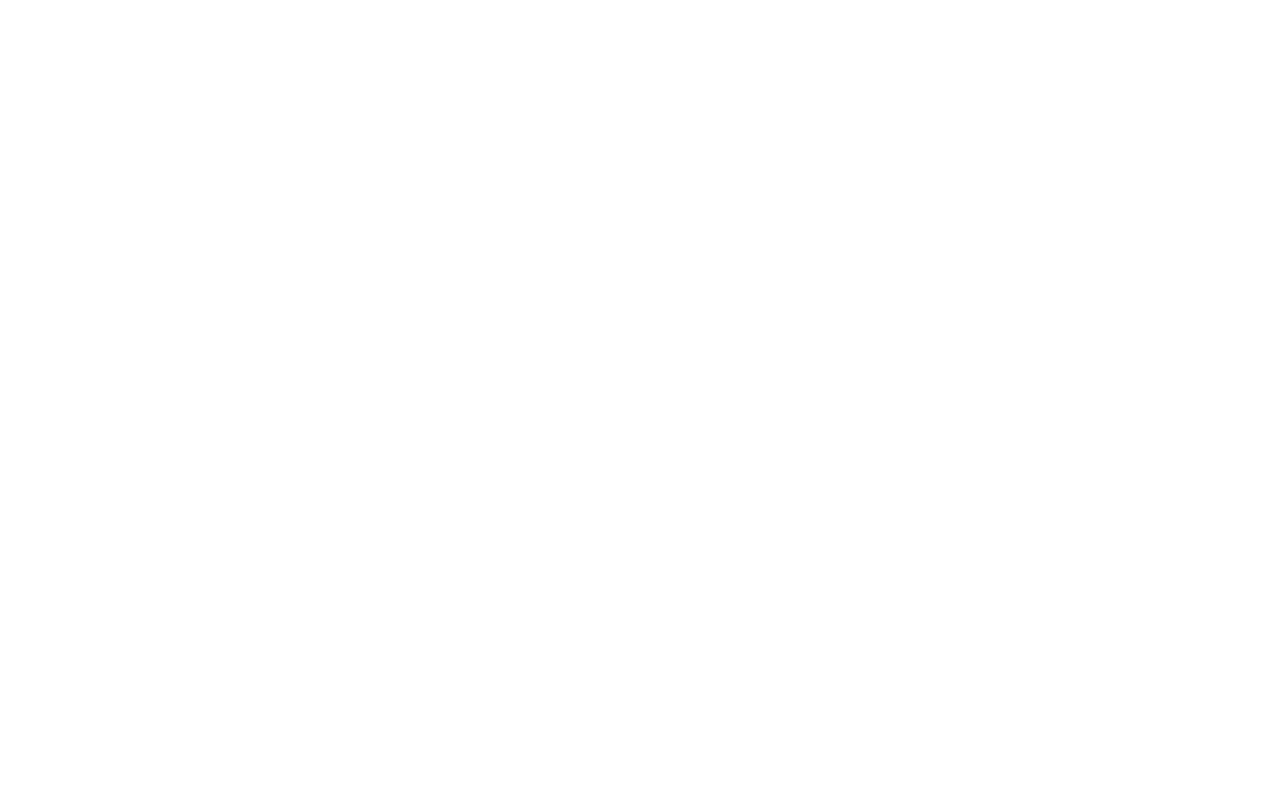
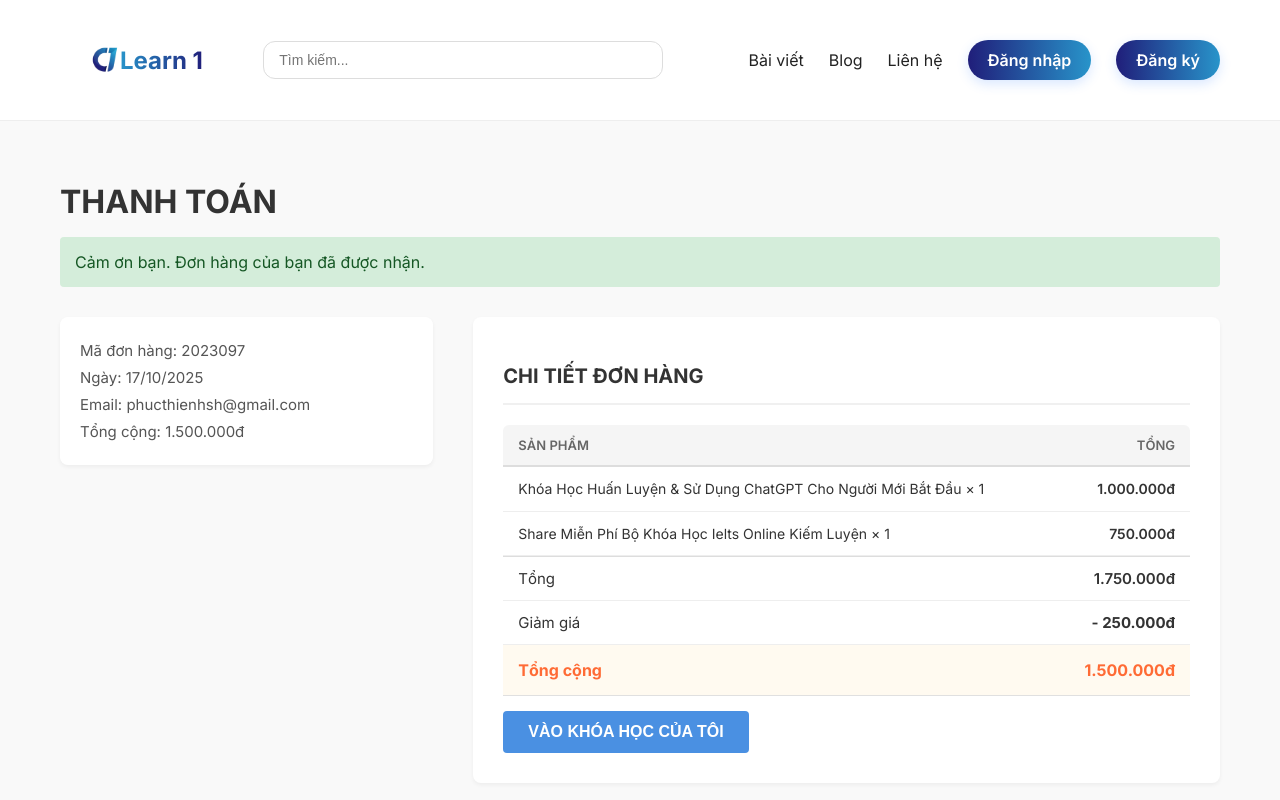
Before and after one commit to Vanthanh30/NoSql, a React (Create React App) app in the folder frontend/: page /confirm in a window 1280 px wide. Before the commit this address had no page. Shown: the top 800 px of the page. Built offline with nearby package versions, Linux system fonts and the light colour scheme.

Commit message:
done confirm

```diff
--- /dev/null
+++ b/frontend/src/pages/client/confirm/OrderConfirmation.css
@@ -0,0 +1,196 @@
+.confirmation-page {
+  background-color: #f9f9f9;
+  min-height: 100vh;
+  padding: 40px 0;
+}
+
+.container {
+  max-width: 1200px;
+  margin: 0 auto;
+  padding: 0 20px;
+}
+
+.confirmation-header {
+  margin-bottom: 30px;
+}
+
+.page-title {
+  font-size: 32px;
+  font-weight: bold;
+  color: #333;
+  text-transform: uppercase;
+  margin-bottom: 15px;
+}
+
+.thank-you-message {
+  background-color: #d4edda;
+  color: #155724;
+  padding: 15px;
+  border-radius: 4px;
+  font-size: 16px;
+  font-weight: 500;
+}
+
+.confirmation-content-wrapper {
+  display: grid;
+  grid-template-columns: 1fr;
+  gap: 40px;
+}
+
+.order-info-section {
+  background: white;
+  padding: 20px;
+  border-radius: 8px;
+  box-shadow: 0 2px 4px rgba(0, 0, 0, 0.05);
+}
+
+.order-info-section ul {
+  list-style: none;
+  padding: 0;
+  margin: 0;
+}
+
+.order-info-section li {
+  font-size: 15px;
+  color: #555;
+  line-height: 1.8;
+}
+
+.order-info-section li strong {
+  font-weight: bold;
+  color: #333;
+}
+
+.order-details-section {
+  background: white;
+  padding: 30px;
+  border-radius: 8px;
+  box-shadow: 0 2px 4px rgba(0, 0, 0, 0.05);
+  padding-bottom: 0;
+}
+
+.section-title {
+  font-size: 20px;
+  font-weight: bold;
+  color: #333;
+  margin-bottom: 20px;
+  text-transform: uppercase;
+}
+
+.order-table {
+  border: none;
+  border-radius: 0;
+  overflow: hidden;
+  margin-bottom: 0;
+}
+
+.table-header,
+.order-item,
+.summary-row {
+  display: grid;
+  grid-template-columns: 3fr 1fr;
+  padding: 12px 15px;
+  border-bottom: 1px solid #eee;
+}
+
+.table-header {
+  background-color: #f5f5f5;
+  font-weight: 600;
+  font-size: 13px;
+  color: #666;
+  text-transform: uppercase;
+  border-bottom: 2px solid #ddd;
+}
+
+.text-right {
+  text-align: right;
+}
+
+.order-item {
+  font-size: 14px;
+  color: #555;
+  line-height: 1.4;
+}
+
+.item-name {
+  font-weight: 500;
+}
+
+.item-total {
+  text-align: right;
+  font-weight: 600;
+  color: #333;
+}
+
+.order-summary {
+  border-top: 1px solid #ddd;
+  padding: 0;
+  margin-bottom: 0;
+}
+
+.summary-row {
+  font-size: 15px;
+  font-weight: 500;
+  color: #333;
+  border-bottom: 1px solid #eee;
+}
+
+.summary-value {
+  text-align: right;
+}
+
+.summary-total-row {
+  font-weight: bold;
+  font-size: 16px;
+  color: #ff6b35;
+  border-bottom: none;
+  background-color: #fffaf0;
+  padding: 15px;
+}
+
+.summary-total-value {
+  text-align: right;
+}
+
+.summary-label,
+.summary-value,
+.summary-total-value {
+  align-self: center;
+}
+
+.order-actions {
+  text-align: left;
+  padding: 15px 30px 30px 30px;
+}
+.order-details-section > .order-actions {
+  padding-left: 0;
+  padding-right: 30px;
+  padding-bottom: 30px;
+  padding-top: 15px;
+}
+.btn-action {
+  padding: 12px 25px;
+  background-color: #4a90e2;
+  color: white;
+  font-size: 16px;
+  font-weight: bold;
+  border: none;
+  border-radius: 4px;
+  cursor: pointer;
+  transition: background-color 0.3s;
+}
+
+.btn-action:hover {
+  background-color: #357ae8;
+}
+
+@media (min-width: 768px) {
+  .confirmation-content-wrapper {
+    grid-template-columns: 1fr 2fr;
+  }
+  .order-info-section {
+    height: fit-content;
+    position: sticky;
+    top: 20px;
+  }
+}
--- /dev/null
+++ b/frontend/src/pages/client/confirm/OrderConfirmation.js
@@ -0,0 +1,117 @@
+import React from "react";
+import "./OrderConfirmation.css";
+import { useNavigate } from "react-router-dom";
+
+export default function OrderConfirmation() {
+  const navigate = useNavigate();
+
+  const orderDetails = {
+    orderId: "2023097",
+    date: "17/10/2025",
+    email: "phucthienhsh@gmail.com",
+
+    subtotal: 1750000,
+    discount: 250000,
+
+    items: [
+      {
+        name: "Khóa Học Huấn Luyện & Sử Dụng ChatGPT Cho Người Mới Bắt Đầu",
+        quantity: 1,
+        price: 1000000,
+      },
+      {
+        name: "Share Miễn Phí Bộ Khóa Học Ielts Online Kiếm Luyện",
+        quantity: 1,
+        price: 750000,
+      },
+    ],
+  };
+
+  orderDetails.total = orderDetails.subtotal - orderDetails.discount;
+  if (orderDetails.total < 0) orderDetails.total = 0;
+
+  const formatPrice = (price) => {
+    return price.toLocaleString("vi-VN") + "đ";
+  };
+
+  const handleGoToCourses = () => {
+    navigate("/my-courses");
+  };
+
+  return (
+    <div className="confirmation-page">
+      <div className="container">
+        <div className="confirmation-header">
+          <h1 className="page-title">THANH TOÁN</h1>
+          <p className="thank-you-message">
+            Cảm ơn bạn. Đơn hàng của bạn đã được nhận.
+          </p>
+        </div>
+
+        <div className="confirmation-content-wrapper">
+          <div className="order-info-section">
+            <ul>
+              <li>Mã đơn hàng: {orderDetails.orderId}</li>
+              <li>Ngày: {orderDetails.date}</li>
+              <li>Email: {orderDetails.email}</li>
+              <li>Tổng cộng: {formatPrice(orderDetails.total)}</li>
+            </ul>
+          </div>
+
+          <div className="order-details-section">
+            <h2 className="section-title">CHI TIẾT ĐƠN HÀNG</h2>
+
+            <div className="order-table">
+              <div className="table-header">
+                <span className="product-col">SẢN PHẨM</span>
+                <span className="total-col text-right">TỔNG</span>
+              </div>
+
+              <div className="order-items">
+                {orderDetails.items.map((item, index) => (
+                  <div key={index} className="order-item">
+                    <div className="item-name">
+                      {item.name} × {item.quantity}
+                    </div>
+                    <div className="item-total text-right">
+                      {formatPrice(item.price * item.quantity)}
+                    </div>
+                  </div>
+                ))}
+              </div>
+            </div>
+
+            <div className="order-summary">
+              <div className="summary-row">
+                <span className="summary-label">Tổng</span>
+                <span className="summary-value text-right">
+                  {formatPrice(orderDetails.subtotal)}
+                </span>
+              </div>
+
+              <div className="summary-row discount-row">
+                <span className="summary-label">Giảm giá</span>
+                <span className="summary-value discount-value text-right">
+                  - {formatPrice(orderDetails.discount)}
+                </span>
+              </div>
+
+              <div className="summary-row summary-total-row">
+                <span className="summary-label">Tổng cộng</span>
+                <span className="summary-total-value text-right">
+                  {formatPrice(orderDetails.total)}
+                </span>
+              </div>
+            </div>
+
+            <div className="order-actions">
+              <button className="btn-action" onClick={handleGoToCourses}>
+                VÀO KHÓA HỌC CỦA TÔI
+              </button>
+            </div>
+          </div>
+        </div>
+      </div>
+    </div>
+  );
+}
--- a/frontend/src/routes/client/index.js
+++ b/frontend/src/routes/client/index.js
@@ -4,6 +4,7 @@
 import HomePage from "../../pages/client/home";
 import ShoppingCart from "../../pages/client/cart/ShoppingCart";
 import Checkout from "../../pages/client/checkout/Checkout";
+import OrderConfirmation from "../../pages/client/confirm/OrderConfirmation";
 
 export const routes = [
   {
@@ -22,6 +23,10 @@
         path: "/checkout",
         element: <Checkout />,
       },
+      {
+        path: "/confirm",
+        element: <OrderConfirmation />,
+      },
     ],
   },
 ];
```
